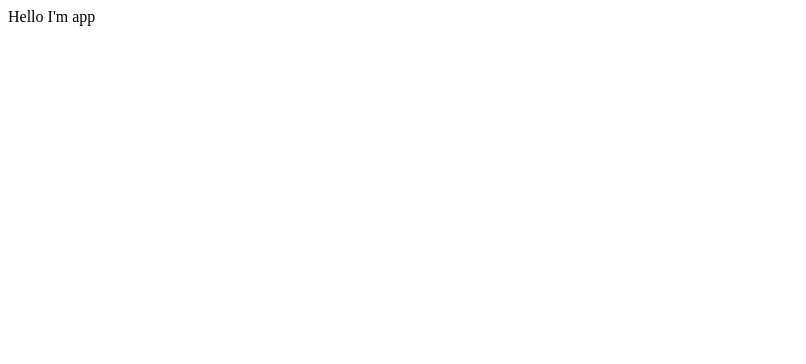
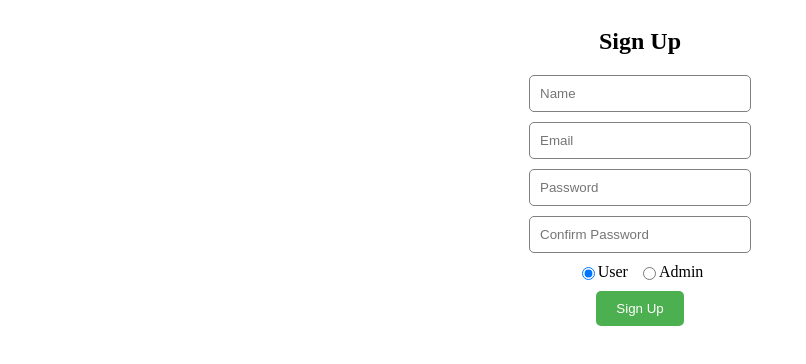
Before and after one commit to KhanhTran43/irent, a React (Vite) app in the folder apps/vehicle-management/: page /sign-up in a window 1280 px wide. Shown: the top 364 px of the page, without its empty margins (0-806 px from the left). Built offline with nearby package versions, Linux system fonts and the light colour scheme.

Commit message:
feature: remove cypress and implement signup and login form

```diff
--- /dev/null
+++ b/apps/vehicle-management/src/AppRouter.tsx
@@ -0,0 +1,18 @@
+import React from 'react';
+import { BrowserRouter as Router, Routes, Route } from 'react-router-dom';
+import Login from './containers/Login/Login';
+import SignUp from './containers/SignUp/Signup';
+
+const AppRouter: React.FC = () => {
+  return (
+    <Router>
+      <Routes>
+        <Route path="/login" element={<Login />} />
+        <Route path="/sign-up" element={<SignUp />} />
+        <Route path="*" element={<Login />} />
+      </Routes>
+    </Router>
+  );
+};
+
+export default AppRouter;
--- /dev/null
+++ b/apps/vehicle-management/src/containers/Login/Login.tsx
@@ -0,0 +1,65 @@
+import { useState } from 'react';
+import styled from 'styled-components';
+
+const Login = () => {
+  const [email, setEmail] = useState('');
+  const [password, setPassword] = useState('');
+
+  const handleSubmit = (e: React.FormEvent) => {
+    e.preventDefault();
+    console.log('Login submitted:', email, password);
+    // Add your login logic here
+  };
+
+  return (
+    <FormContainer>
+      <h2>Login</h2>
+      <Form onSubmit={handleSubmit}>
+        <Input
+          type="email"
+          placeholder="Email"
+          value={email}
+          onChange={(e) => setEmail(e.target.value)}
+        />
+        <Input
+          type="password"
+          placeholder="Password"
+          value={password}
+          onChange={(e) => setPassword(e.target.value)}
+        />
+        <Button type="submit">Login</Button>
+      </Form>
+    </FormContainer>
+  );
+};
+
+export default Login;
+
+const FormContainer = styled.div`
+  display: flex;
+  flex-direction: column;
+  align-items: center;
+`;
+
+const Form = styled.form`
+  display: flex;
+  flex-direction: column;
+  align-items: center;
+  gap: 10px;
+`;
+
+const Input = styled.input`
+  padding: 10px;
+  width: 200px;
+  border: 1px solid gray;
+  border-radius: 5px;
+`;
+
+const Button = styled.button`
+  padding: 10px 20px;
+  background-color: #4caf50;
+  color: white;
+  border: none;
+  border-radius: 5px;
+  cursor: pointer;
+`;
--- /dev/null
+++ b/apps/vehicle-management/src/containers/Login/index.tsx
@@ -0,0 +1 @@
+export * from './Login'
--- /dev/null
+++ b/apps/vehicle-management/src/containers/SignUp/SignUp.tsx
@@ -0,0 +1,129 @@
+import { useState } from 'react';
+import styled from 'styled-components';
+
+const SignUp = () => {
+  const [name, setName] = useState('');
+  const [email, setEmail] = useState('');
+  const [password, setPassword] = useState('');
+  const [confirmPassword, setConfirmPassword] = useState('');
+  const [role, setRole] = useState('user');
+
+  const isFormValid =
+    name &&
+    email &&
+    password &&
+    confirmPassword &&
+    password === confirmPassword;
+
+  const handleSubmit = (e: React.FormEvent) => {
+    e.preventDefault();
+    console.log(
+      'Signup submitted:',
+      name,
+      email,
+      password,
+      confirmPassword,
+      role
+    );
+    // Add your signup logic here
+  };
+
+  return (
+    <FormContainer>
+      <h2>Sign Up</h2>
+      <Form onSubmit={handleSubmit}>
+        <Input
+          type="text"
+          placeholder="Name"
+          value={name}
+          onChange={(e) => setName(e.target.value)}
+        />
+        <Input
+          type="email"
+          placeholder="Email"
+          value={email}
+          onChange={(e) => setEmail(e.target.value)}
+        />
+        <Input
+          type="password"
+          placeholder="Password"
+          value={password}
+          onChange={(e) => setPassword(e.target.value)}
+        />
+        <Input
+          type="password"
+          placeholder="Confirm Password"
+          value={confirmPassword}
+          onChange={(e) => setConfirmPassword(e.target.value)}
+        />
+        <RadioButtonContainer>
+          <RadioButtonLabel>
+            <RadioButton
+              type="radio"
+              value="user"
+              checked={role === 'user'}
+              onChange={() => setRole('user')}
+            />
+            User
+          </RadioButtonLabel>
+          <RadioButtonLabel>
+            <RadioButton
+              type="radio"
+              value="admin"
+              checked={role === 'admin'}
+              onChange={() => setRole('admin')}
+            />
+            Admin
+          </RadioButtonLabel>
+        </RadioButtonContainer>
+        <Button type="submit" disabled={!isFormValid}>
+          Sign Up
+        </Button>
+      </Form>
+    </FormContainer>
+  );
+};
+
+export default SignUp;
+
+const FormContainer = styled.div`
+  display: flex;
+  flex-direction: column;
+  align-items: center;
+`;
+
+const Form = styled.form`
+  display: flex;
+  flex-direction: column;
+  align-items: center;
+  gap: 10px;
+`;
+
+const Input = styled.input`
+  padding: 10px;
+  width: 200px;
+  border: 1px solid gray;
+  border-radius: 5px;
+`;
+
+const RadioButtonContainer = styled.div`
+  display: flex;
+  gap: 10px;
+  align-items: center;
+`;
+
+const RadioButtonLabel = styled.label`
+  display: flex;
+  align-items: center;
+`;
+
+const RadioButton = styled.input``;
+
+const Button = styled.button`
+  padding: 10px 20px;
+  background-color: #4caf50;
+  color: white;
+  border: none;
+  border-radius: 5px;
+  cursor: pointer;
+`;
--- a/apps/vehicle-management/src/main.tsx
+++ b/apps/vehicle-management/src/main.tsx
@@ -1,14 +1,4 @@
-import { StrictMode } from 'react';
 import * as ReactDOM from 'react-dom/client';
-import { BrowserRouter } from 'react-router-dom';
+import AppRouter from './AppRouter';
 
-const root = ReactDOM.createRoot(
-  document.getElementById('root') as HTMLElement
-);
-root.render(
-  <StrictMode>
-    <BrowserRouter>
-      <>Hello I'm app</>
-    </BrowserRouter>
-  </StrictMode>
-);
+ReactDOM.createRoot(document.getElementById('root')!).render(<AppRouter />);
--- a/package.json
+++ b/package.json
@@ -13,11 +13,10 @@
     "react": "18.2.0",
     "react-dom": "18.2.0",
     "react-is": "18.2.0",
-    "react-router-dom": "6.8.1",
+    "react-router-dom": "^6.8.1",
     "styled-components": "5.3.6"
   },
   "devDependencies": {
-    "@nx/cypress": "16.1.1",
     "@nx/eslint-plugin": "16.1.1",
     "@nx/js": "16.1.1",
     "@nx/linter": "16.1.1",
@@ -39,10 +38,8 @@
     "@vitest/coverage-c8": "^0.31.0",
     "@vitest/ui": "^0.31.0",
     "babel-plugin-styled-components": "1.10.7",
-    "cypress": "^12.11.0",
     "eslint": "~8.15.0",
     "eslint-config-prettier": "8.1.0",
-    "eslint-plugin-cypress": "^2.10.3",
     "eslint-plugin-import": "2.27.5",
     "eslint-plugin-jsx-a11y": "6.7.1",
     "eslint-plugin-react": "7.32.2",
```
Also changed, not shown: apps/vehicle-management/src/containers/SignUp/index.tsx (added), 1 other file (tests, documents, lock files or other folders).
